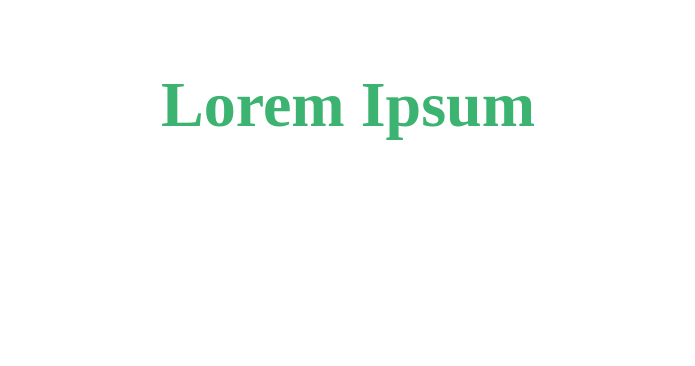
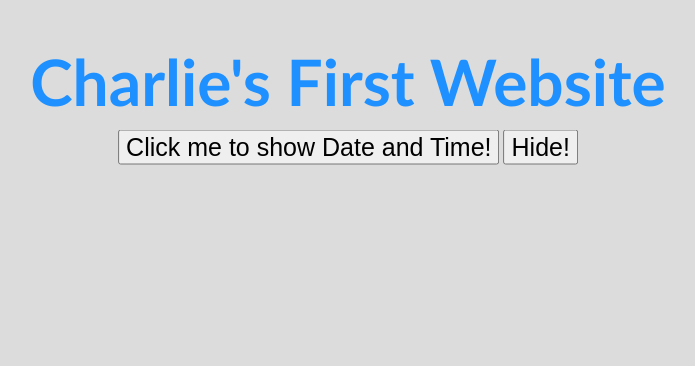
Before and after one commit to Tapwatero/tapwatero.github.io, a plain HTML site: page index.html in a window 1280 px wide. Shown: the whole page, without its empty margins (292-987 px from the left). Drawn offline with Linux system fonts and the light colour scheme.

Commit message:
Added Date and Time Button.

```diff
--- a/index.html
+++ b/index.html
@@ -7,6 +7,15 @@
     <title>Homepage</title>
 </head>
 <body>
-    <h1>Lorem Ipsum</h1>
+    <header><h1>Charlie's First Website</h1></header>
+    <div class="container">
+        <div class="center">
+            <button type="button"
+            onclick="document.getElementById('demo').innerHTML = Date()">
+            Click me to show Date and Time!</button>
+            <button type="button" onclick="document.getElementById('demo').innerHTML = ''">Hide!</button>
+        </div>
+        <p id="demo"></p>
+    </div>
 </body>
 </html>
--- a/styles.css
+++ b/styles.css
@@ -1,8 +1,30 @@
 h1 {
-    padding-top: 0.4em;
-    font: Courier;
+    font-family: 'Trebuchet MS', 'Lucida Sans Unicode', 'Lucida Grande', 'Lucida Sans', Arial, sans-serif;
     font-size: 4em;
     text-align: center;
-    color: mediumseagreen;
+    color: dodgerblue;
 
 }
+body {
+    background-color: gainsboro;
+}
+.container {
+    height: 200px;
+    position: relative;
+}
+.center {
+    position: absolute;
+    top: -8%;
+    left: 50%;
+    -ms-transform: translate(-50%, -50%);
+    transform: translate(-50%, -50%);
+}
+#demo {
+    color: red;
+    text-align: center;
+    padding-top: 0.35em;
+    font-size: 25px;
+}
+button {
+    font-size: 25px;
+}
```
